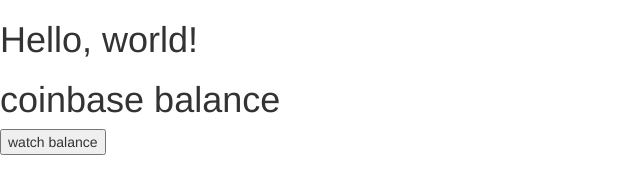
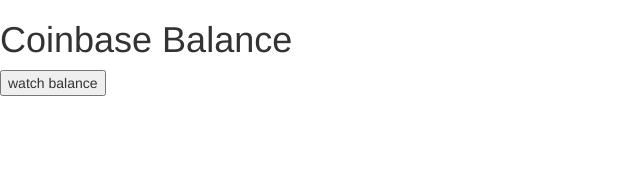
Before and after one commit to adrianbrink/move-the-world-hackathon-maersk, a website: page index.html in a window 1280 px wide. Shown: the whole page, without its empty margins (0-640 px from the left). Drawn offline with Linux system fonts and the light colour scheme.

Commit message:
More changes

```diff
--- a/index.html
+++ b/index.html
@@ -23,8 +23,6 @@
             web3 = new Web3(new Web3.providers.HttpProvider("http://localhost:8545"));
         }
 
-        web3.setProvider(new web3.providers.HttpProvider("http://localhost:8545"));
-
         function watchBalance() {
             var coinbase = web3.eth.coinbase;
             var originalBalance = web3.eth.getBalance(coinbase).toNumber();
@@ -39,8 +37,7 @@
     </script>
   </head>
   <body>
-    <h1>Hello, world!</h1>
-    <h1>coinbase balance</h1>
+    <h1>Coinbase Balance</h1>
     <button type="button" onClick="watchBalance();">watch balance</button>
     <div></div>
     <div id="coinbase"></div>
```
